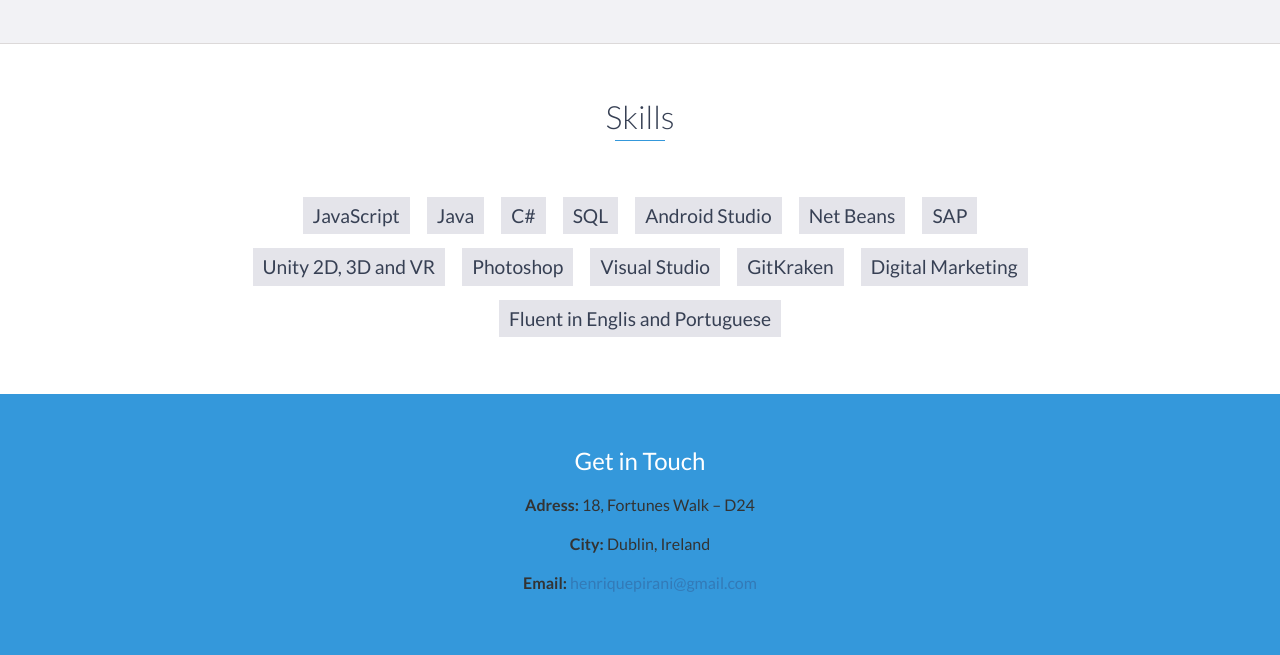
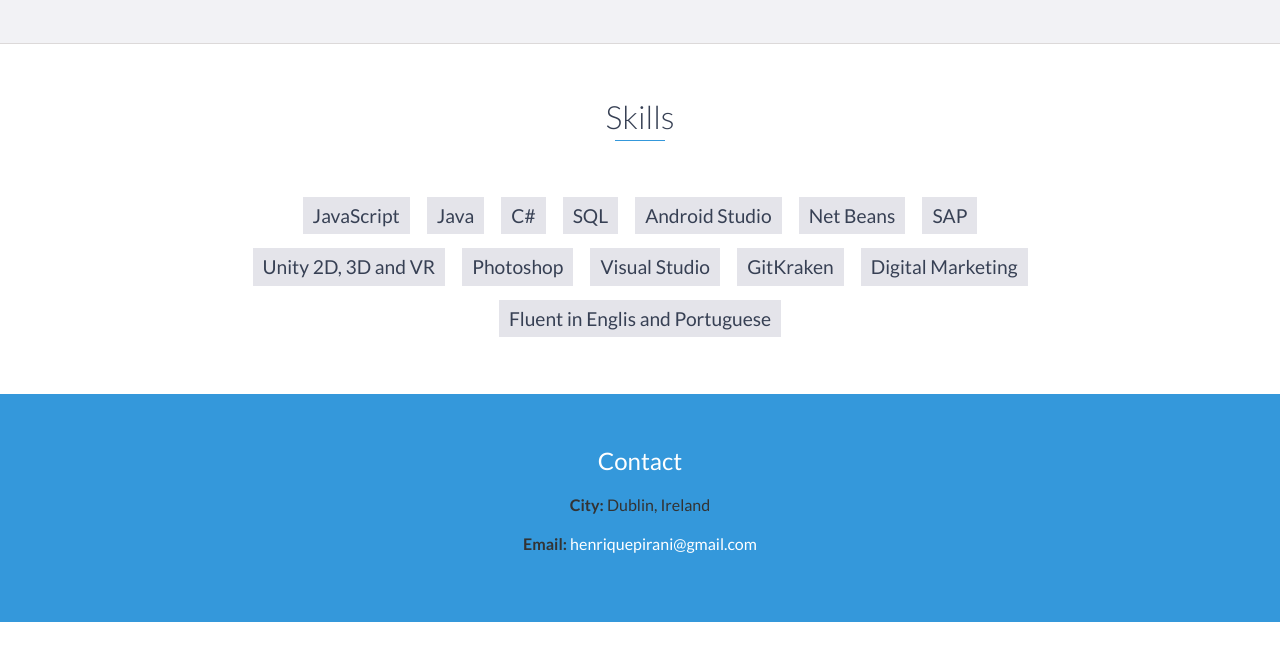
Before and after one commit to HenriquePirani/HenriquePirani.github.io, a website: page index.html in a window 1280 px wide. Shown: the part 3275-3930 px from the top of the page. Drawn offline with nearby package versions, Linux system fonts and the light colour scheme.

Commit message:
Address removed - Color email changed

```diff
--- a/index.html
+++ b/index.html
@@ -207,15 +207,13 @@
     <!-- End #skills -->
 
     <div id="contact">
-        <h2>Get in Touch</h2>
+        <h2>Contact</h2>
 	   <div id="contact-form">
-                  <p>
-                    <strong>Adress:</strong>  18, Fortunes Walk – D24</p>
                   <p>
                     <strong>City:</strong> Dublin, Ireland</p>
                   <p>
                     <strong>Email:</strong>
-                    <a href="mailto:henriquepirani@gmail.com ">henriquepirani@gmail.com</a>
+                    <a href="mailto:henriquepirani@gmail.com "><font color="white">henriquepirani@gmail.com</font></a>
                   </p>
 	    </div>
         <!-- End #contact-form -->
```
